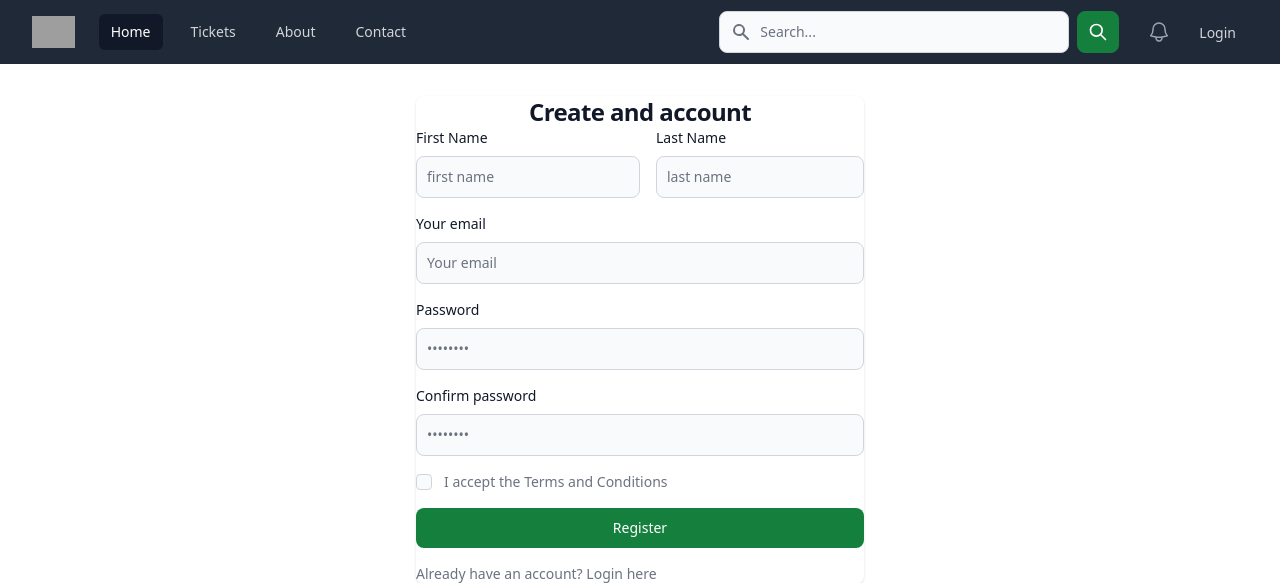
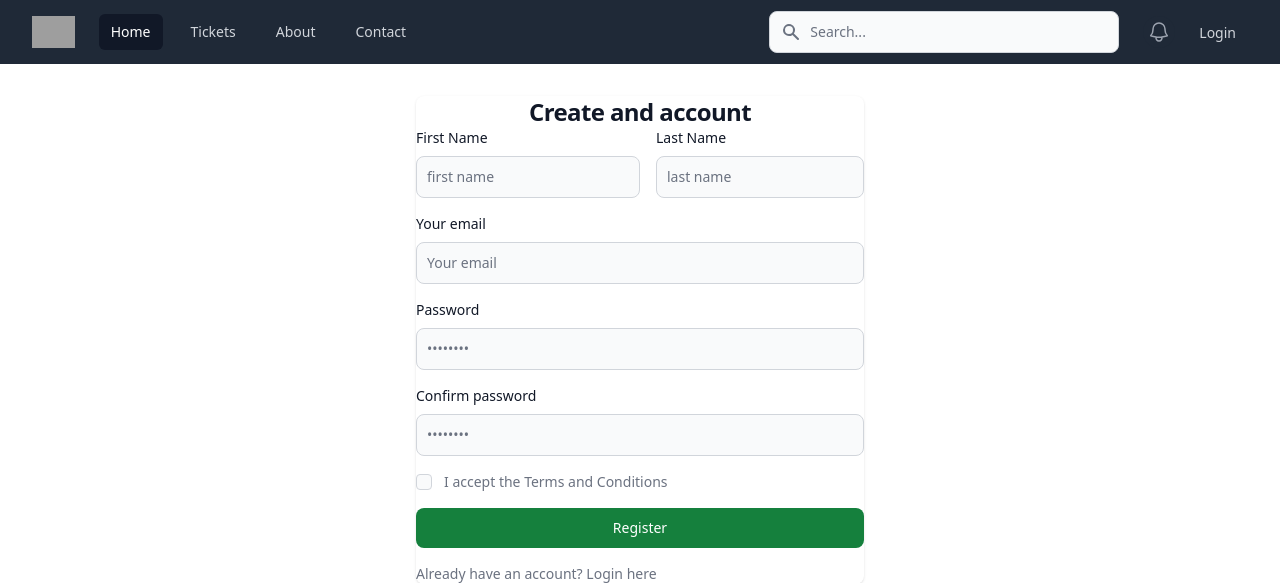
Before and after one commit to chetracoding/GROUP-1, a PHP site: page /register in a window 1280 px wide. Shown: the top 583 px of the page. Run offline with PHP 8.4, Linux system fonts and the light colour scheme; some libraries are stand-ins or nearby versions; grey boxes are pictures that could not be loaded.

Commit message:
CTA-70 Create search show view

```diff
--- /dev/null
+++ b/controllers/search/search.controller.php
@@ -0,0 +1,5 @@
+<?php
+
+
+
+require "views/search/search.view.php";
--- a/router.php
+++ b/router.php
@@ -6,6 +6,7 @@ $routes = [
     '/login' => 'controllers/login/login.controller.php',
     '/logout' => 'controllers/logout/logout.controller.php',
     '/register' => 'controllers/register/register.controller.php',
+    '/search' => 'controllers/search/search.controller.php',
 ];
 
 if (array_key_exists($uri, $routes)) {
--- a/views/partials/nav.php
+++ b/views/partials/nav.php
@@ -49,19 +49,17 @@ session_start();
           </div>
         </div>
       </div>
-      <form class="flex items-center">
+
+      <form action="/search" class="flex items-center" method="post">
         <label for="simple-search" class="sr-only">Search</label>
         <div class="relative w-full">
           <div class="absolute inset-y-0 left-0 flex items-center pl-3 pointer-events-none">
             <svg aria-hidden="true" class="w-5 h-5 text-gray-500 dark:text-gray-400" fill="currentColor" viewBox="0 0 20 20" xmlns="http://www.w3.org/2000/svg"><path fill-rule="evenodd" d="M8 4a4 4 0 100 8 4 4 0 000-8zM2 8a6 6 0 1110.89 3.476l4.817 4.817a1 1 0 01-1.414 1.414l-4.816-4.816A6 6 0 012 8z" clip-rule="evenodd"></path></svg>
           </div>
-          <input type="text" id="simple-search" class="bg-gray-50 border border-gray-300 text-gray-900 text-sm rounded-lg focus:ring-green-500 focus:border-green-500 block w-full pl-10 p-2.5  dark:bg-gray-700 dark:border-gray-600 dark:placeholder-gray-400 dark:text-white dark:focus:ring-green-500 dark:focus:border-green-500" placeholder="Search..." required>
+          <input type="text" id="simple-search" name="search" class="bg-gray-50 border border-gray-300 text-gray-900 text-sm rounded-lg focus:ring-green-500 focus:border-green-500 block w-full pl-10 p-2.5  dark:bg-gray-700 dark:border-gray-600 dark:placeholder-gray-400 dark:text-white dark:focus:ring-green-500 dark:focus:border-green-500" placeholder="Search..." required>
         </div>
-        <button type="submit" class="p-2.5 ml-2 text-sm font-medium text-white bg-green-700 rounded-lg border border-green-700 hover:bg-green-800 focus:ring-4 focus:outline-none focus:ring-green-300 dark:bg-green-600 dark:hover:bg-green-700 dark:focus:ring-green-800">
-          <svg class="w-5 h-5" fill="none" stroke="currentColor" viewBox="0 0 24 24" xmlns="http://www.w3.org/2000/svg"><path stroke-linecap="round" stroke-linejoin="round" stroke-width="2" d="M21 21l-6-6m2-5a7 7 0 11-14 0 7 7 0 0114 0z"></path></svg>
-          <span class="sr-only">Search</span>
-        </button>
       </form>
+
       <div class="absolute inset-y-0 right-0 flex items-center pr-2 sm:static sm:inset-auto sm:ml-6 sm:pr-0">
         <button type="button" class="rounded-full bg-gray-800 p-1 text-gray-400 hover:text-white focus:outline-none focus:ring-2 focus:ring-white focus:ring-offset-2 focus:ring-offset-gray-800">
           <span class="sr-only">View notifications</span>
```
Also changed, not shown: views/search/search.view.php (added, +7 -0 lines), models/search.model.php (added).
